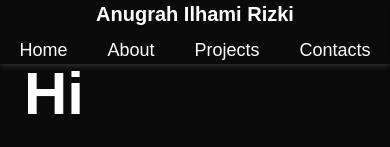
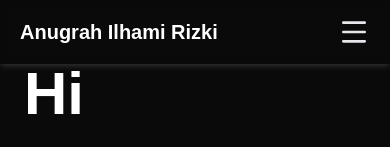
Before and after one commit to anugrah-ir/portfolio-website, a Next.js app: page / in a window 390 px wide. Shown: the top 147 px of the page. Built offline with nearby package versions, Linux system fonts and the light colour scheme.

Commit message:
feat(navbar): add hamburger menu for mobile

```diff
--- a/src/components/Navbar.tsx
+++ b/src/components/Navbar.tsx
@@ -1,15 +1,57 @@
+"use client";
 import Link from "next/link";
+import { useState, useEffect } from "react";
+import { Menu, X } from "lucide-react";
 
 export default function Navbar() {
+  const [isMobile, setIsMobile] = useState(false);
+  const [menuOpen, setMenuOpen] = useState(false);
+  const closeMenu = () => setMenuOpen(false);
+
+  // Detect screen size
+  useEffect(() => {
+    const handleResize = () => setIsMobile(window.innerWidth < 768); // Tailwind md breakpoint
+    handleResize(); // initial check
+    window.addEventListener("resize", handleResize);
+    return () => window.removeEventListener("resize", handleResize);
+  }, []);
+
   return (
-    <nav className="flex flex-col lg:flex-row justify-between items-center fixed w-screen z-10 h-16 px-5 lg:px-10 backdrop-blur-xs shadow-md shadow-white/10">
-      <Link href="/" className="text-xl lg:text-2xl font-bold whitespace-nowrap hover:text-gray-300">Anugrah Ilhami Rizki</Link>
-      <div className="flex text-lg lg:text-xl gap-10">
-        <Link href="/" className="hover:text-gray-300">Home</Link>
-        <Link href="/about" className="hover:text-gray-300">About</Link>
-        <Link href="#projects" className="hover:text-gray-300">Projects</Link>
-        <Link href="#contacts" className="hover:text-gray-300">Contacts</Link>
+    <div className="flex flex-col fixed w-screen z-10">
+      {/* Child flex box 1 */}
+      <div className="flex flex-row justify-between items-center h-16 px-5 lg:px-10 backdrop-blur-xs shadow-md shadow-white/10">
+        <Link href="/" className="text-xl lg:text-2xl font-semibold whitespace-nowrap hover:text-gray-300">Anugrah Ilhami Rizki</Link>
+
+        {/* Desktop */}
+        {!isMobile && (
+          <div className="flex text-xl font-light gap-10">
+            <Link href="/" className="hover:text-gray-300">Home</Link>
+            <Link href="/about" className="hover:text-gray-300">About</Link>
+            <Link href="#projects" className="hover:text-gray-300">Projects</Link>
+            <Link href="#contacts" className="hover:text-gray-300">Contacts</Link>
+          </div>
+        )}
+
+        {/* Mobile */}
+        {isMobile && (
+          <div
+            className="lg:hidden text-gray-200 hover:text-gray-400 cursor-pointer"
+            onClick={() => setMenuOpen((prev) => !prev)}
+          >
+            {menuOpen ? <X size={32} /> : <Menu size={32} />}
+          </div>
+        )}
       </div>
-    </nav>
-  )
+
+      {/* Child flex box 2 — hidden on desktop */}
+      {isMobile && menuOpen && (
+        <div className="flex flex-col gap-10 pt-10 pl-10 h-screen text-2xl font-light bg-neutral-950">
+          <Link href="/" className="hover:text-gray-300" onClick={closeMenu}>Home</Link>
+          <Link href="/about" className="hover:text-gray-300" onClick={closeMenu}>About</Link>
+          <Link href="#projects" className="hover:text-gray-300" onClick={closeMenu}>Projects</Link>
+          <Link href="#contacts" className="hover:text-gray-300" onClick={closeMenu}>Contacts</Link>
+        </div>
+      )}
+    </div>
+  );
 }
```
Also changed, not shown: package.json (+6 -5 lines), 1 other file (tests, documents, lock files or other folders).
